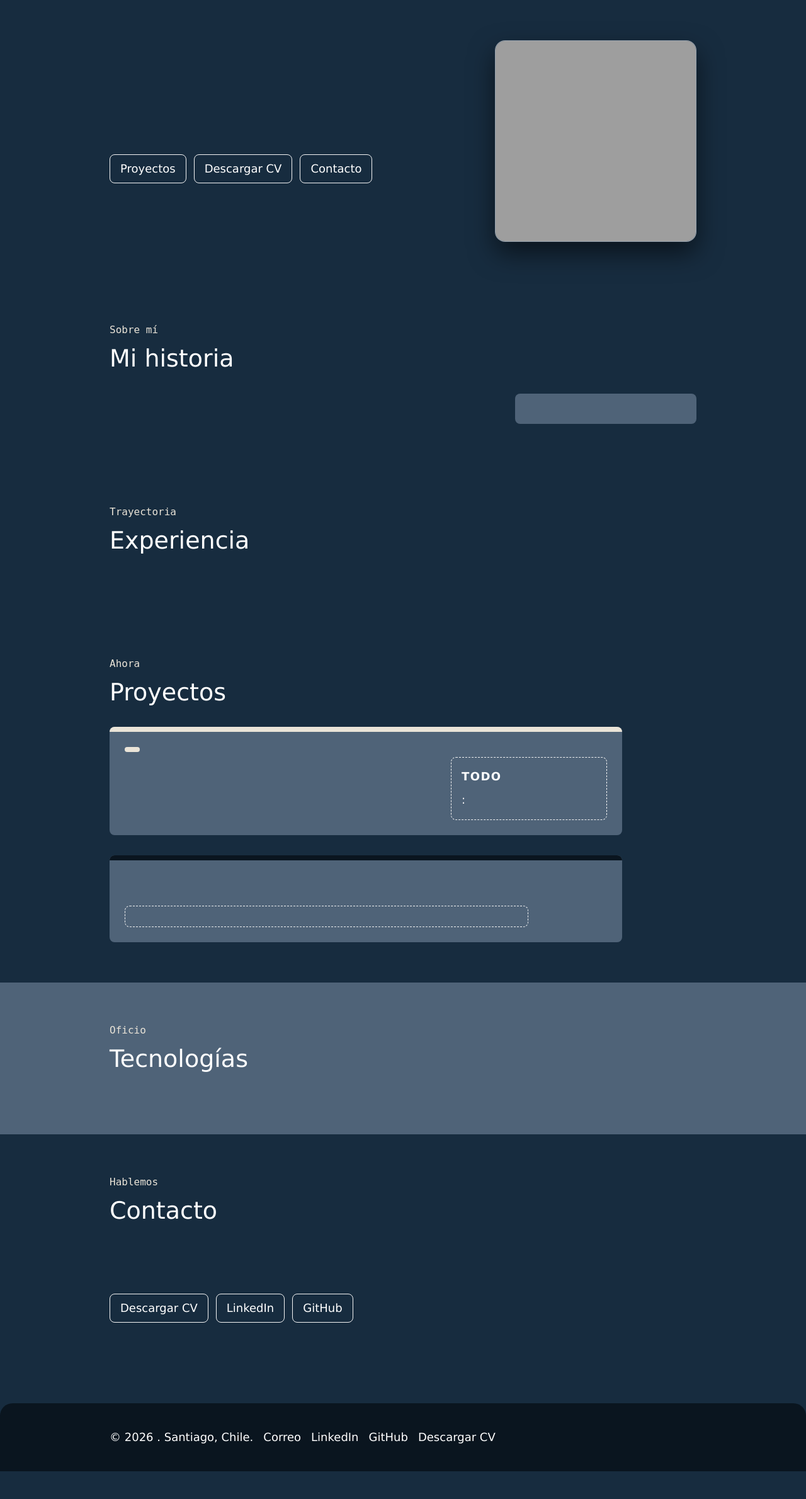
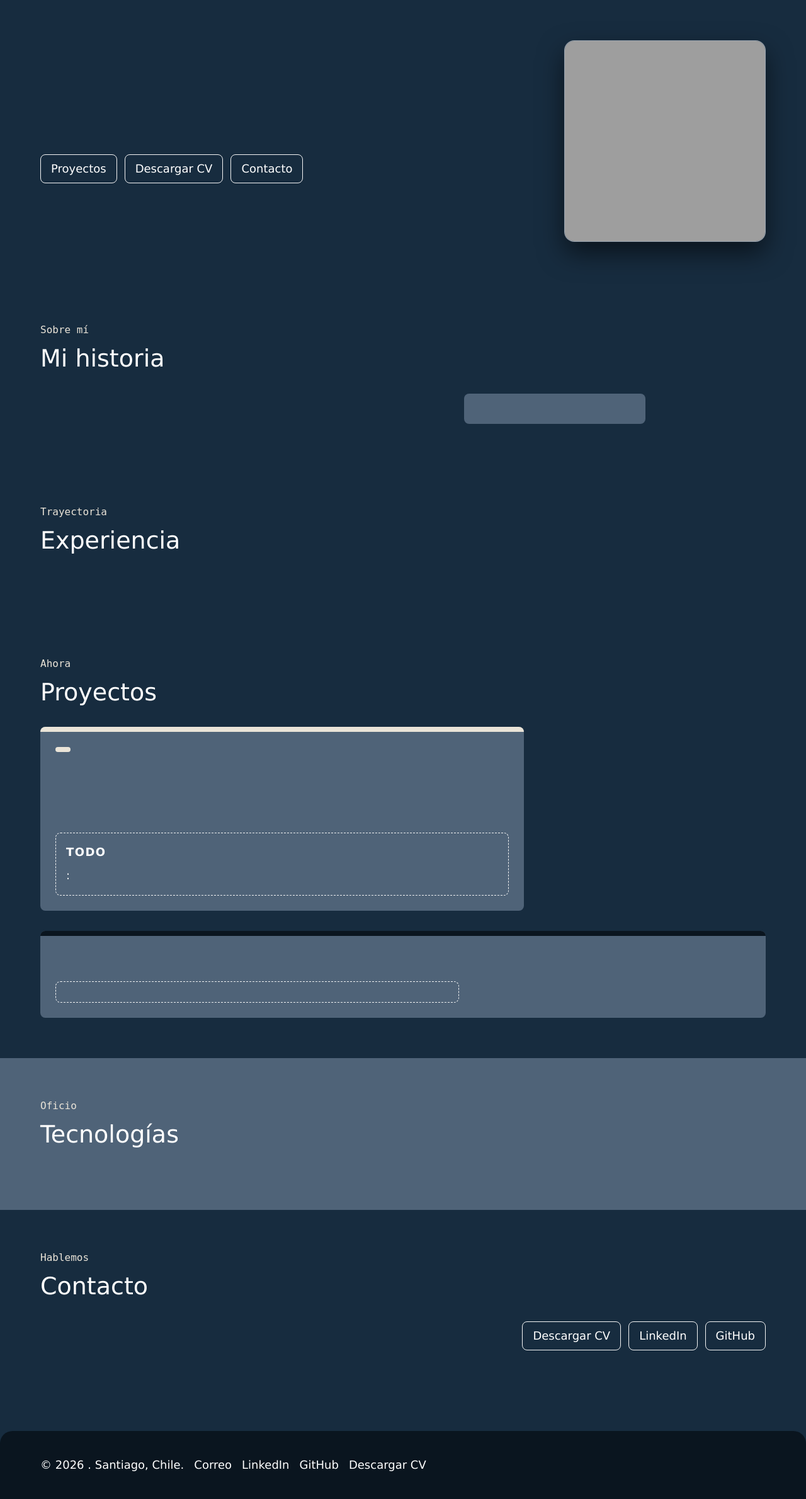
Before and after one commit to maxhess22/portafolio, a Node project: template src/index.pug in a window 1280 px wide. Shown: the part 61-2441 px from the top of the page at 63% size. Before the commit the page ends 2397 px from the top, so only its background shows below. Run offline with Node 20 templates, Linux system fonts and the light colour scheme; the template is opened without the code that fills it, so the values that code supplies are empty; style sheets or scripts are compiled from the project's sources; grey boxes are pictures that could not be loaded.

Commit message:
Pasa la lectura de escritorio a un recorrido de izquierda a derecha.
El texto principal queda en el eje izquierdo del contenedor. La foto, la formación, las fechas y las tarjetas secundarias cierran a la derecha, y los llamados a la acción quedan al final. En móvil todo sigue en una columna alineada a la izquierda.

Co-authored-by: Max Hess <maxhess22@users.noreply.github.com>

```diff
--- a/src/index.pug
+++ b/src/index.pug
@@ -81,13 +81,14 @@ html(lang="es-CL")
               +chips(featured.stack)
               +todo(featured.todo.label, featured.todo.url)
 
-          each project in projects
-            article.project
-              .project__body
-                h3= project.name
-                p= project.summary
-                +chips(project.stack)
-                +todo(project.todo.label, project.todo.url)
+          .project-list__aside
+            each project in projects
+              article.project
+                .project__body
+                  h3= project.name
+                  p= project.summary
+                  +chips(project.stack)
+                  +todo(project.todo.label, project.todo.url)
 
           article.project.project--wide
             .project__body
--- a/src/styles/components.scss
+++ b/src/styles/components.scss
@@ -481,7 +481,6 @@
   display: grid;
   justify-items: start;
   gap: var(--rhythm-block);
-  max-width: var(--measure);
 }
 
 .contact-email {
@@ -529,13 +528,3 @@
   max-width: var(--measure);
   padding-block: var(--rhythm-section);
 }
-
-@media (min-width: 48rem) {
-  .project--featured {
-    grid-template-columns: minmax(0, 1.4fr) minmax(var(--layout-side), 0.8fr);
-  }
-
-  .project--featured::before {
-    grid-column: 1 / -1;
-  }
-}
--- a/src/styles/layout.scss
+++ b/src/styles/layout.scss
@@ -54,12 +54,12 @@
   min-width: 0;
 }
 
-.project-list {
-  grid-template-columns: repeat(auto-fit, minmax(min(100%, var(--card-width)), var(--card-width)));
-  justify-content: start;
+.project-list__aside {
+  display: grid;
+  gap: var(--rhythm-block);
+  min-width: 0;
 }
 
-.project--featured,
 .project--wide {
   grid-column: 1 / -1;
   width: 100%;
@@ -77,11 +77,58 @@
   .hero__grid {
     grid-template-columns: minmax(0, 1fr) var(--layout-photo);
     align-items: center;
+    justify-content: space-between;
     gap: var(--space-7);
   }
 
-  .systems {
-    grid-template-columns: repeat(3, minmax(0, 1fr));
+  .role {
+    grid-template-columns: minmax(0, 1fr) auto;
+    column-gap: var(--rhythm-block);
+    align-items: start;
+  }
+
+  .role > .stack {
+    grid-column: 1;
+    grid-row: 1;
+  }
+
+  .role > div:first-child {
+    grid-column: 2;
+    grid-row: 1;
+    justify-self: end;
+  }
+
+  .project-list {
+    grid-template-columns: minmax(0, 1.45fr) minmax(var(--card-width), 22rem);
+    align-items: start;
+  }
+
+  .project--featured {
+    grid-column: 1;
+  }
+
+  .project-list__aside {
+    grid-column: 2;
+  }
+
+  .tech-list {
+    grid-template-columns: repeat(2, minmax(0, 1fr));
+  }
+
+  .contact {
+    grid-template-columns: minmax(0, 1fr) auto;
+    align-items: end;
+    justify-content: space-between;
+    width: 100%;
+    max-width: none;
+  }
+
+  .contact .actions {
+    justify-self: end;
+  }
+
+  .site-footer__inner {
+    justify-content: space-between;
   }
 }
 
@@ -90,4 +137,12 @@
     grid-template-columns: minmax(0, var(--measure)) minmax(var(--layout-side), 18rem);
     align-items: start;
   }
+
+  .tech-list {
+    grid-template-columns: repeat(3, minmax(0, 1fr));
+  }
+
+  .systems {
+    grid-template-columns: repeat(3, minmax(0, 1fr));
+  }
 }
--- a/src/styles/tokens.scss
+++ b/src/styles/tokens.scss
@@ -61,7 +61,7 @@
   --radius-lg: 1.25rem;
   --radius-circle: 50%;
 
-  --layout-max: 58.25rem;
+  --layout-max: 72rem;
   --layout-side: 14rem;
   --layout-gutter: 1rem;
   --card-width: 15.625rem;
```
Also changed, not shown: README.md.
